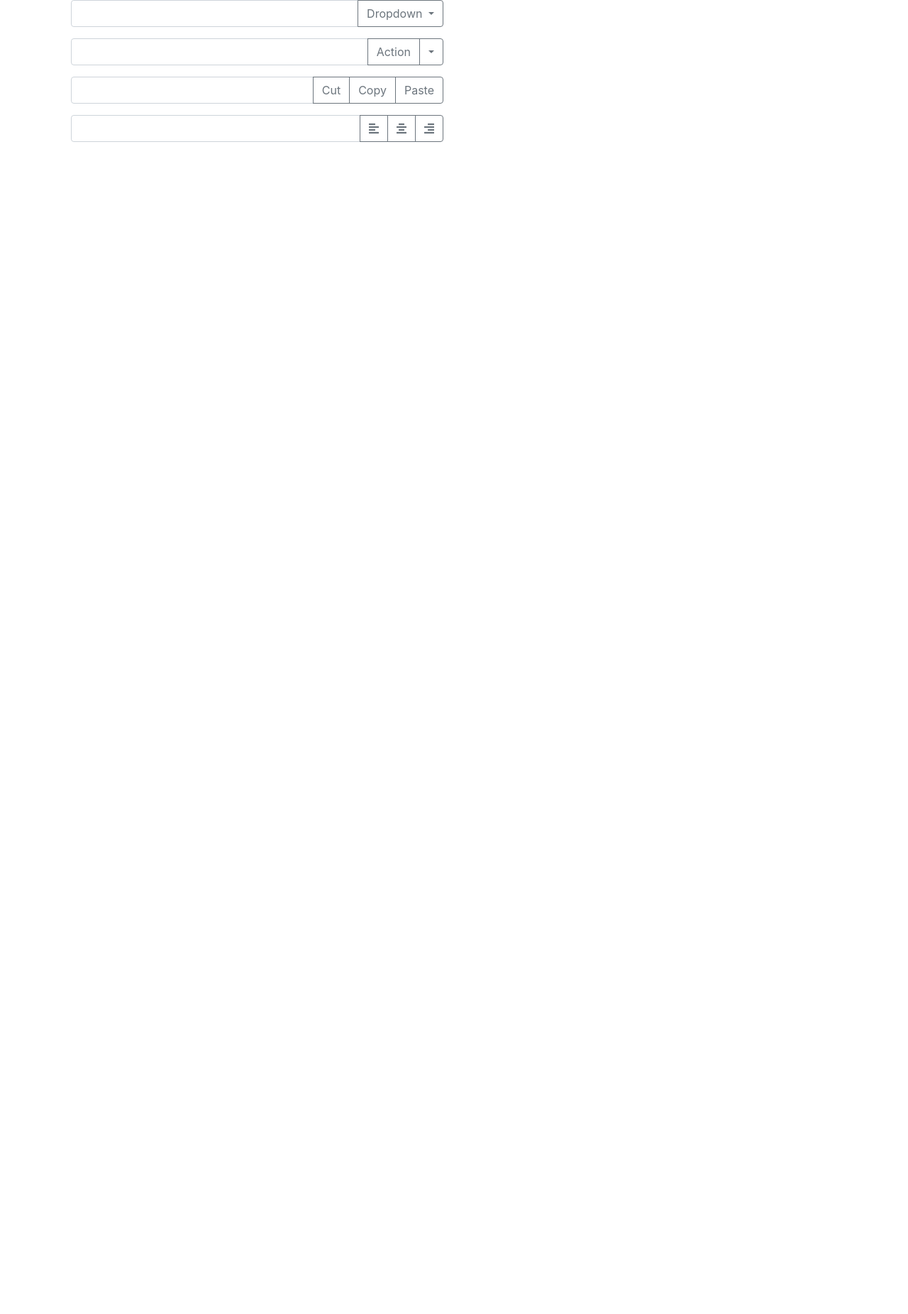
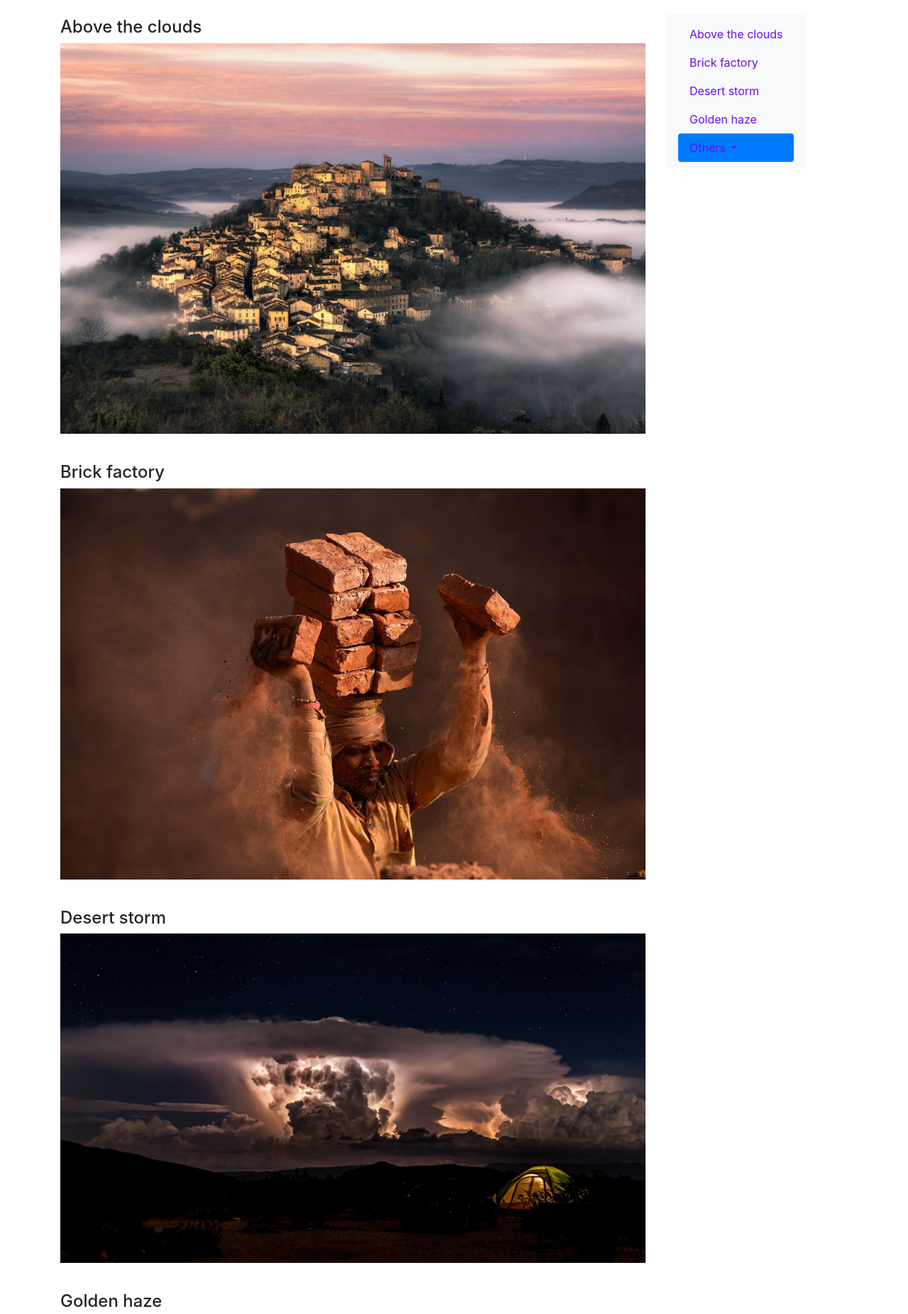
Before and after one commit to sameerkhnl/Bootstrap, a plain HTML site: page index.html in a window 1280 px wide. Shown: the top 1851 px of the page at 71% size. Before the commit the page ends 800 px from the top, so only its background shows below. Drawn offline with nearby package versions, Linux system fonts and the light colour scheme.

Commit message:
Using Scrollspy and navigation with images

```diff
--- a/css/customstyles.css
+++ b/css/customstyles.css
@@ -2,3 +2,27 @@
     padding: 3px;
     width: 100%;
 }
+
+.breadcrumb-item + .breadcrumb-item::before {
+    content: "|";
+}
+
+.breadcrumb {
+    background-color: #ffd800;
+}
+
+.breadcrumb-item.active {
+    color: #ff0000;
+}
+
+.customProgressBar{
+    background-color: #e0a800;
+}
+
+.divStyle{
+    padding-top: 40px;
+}
+
+.divStyle.firstDiv{
+    padding-top: 0;
+}
--- a/index.html
+++ b/index.html
@@ -10,88 +10,117 @@
     <link rel="stylesheet" href="css/customstyles.css">
     <link rel="stylesheet" href="https://use.fontawesome.com/releases/v5.0.11/css/all.css"
           integrity="sha384-p2jx59pefphTFIpeqCcISO9MdVfIm4pNnsL08A6v5vaQc4owkQqxMV8kg4Yvhaw/" crossorigin="anonymous">
+    <style type="text/css">
+        body {
+            position: relative;
+        }
+
+        #mainNavbar {
+            position: fixed;
+            top: 20px;
+        }
+    </style>
 </head>
-<body>
+<body data-spy="scroll">
+
+<div class="container mt-4">
+    <div class="row">
 
 
-<div class="container">
-    <div class="container">
-
-        <div class="row">
-            <div class="col-xs-3 col-lg-6">
-                <form>
-                    <div class="input-group mb-3">
-                        <input type="text" class="form-control">
-                        <div class="input-group-append">
-                            <button class="btn btn-outline-secondary dropdown-toggle" type="button"
-                                    data-toggle="dropdown">Dropdown
-                            </button>
-                            <div class="dropdown-menu">
-                                <a class="dropdown-item" href="#">Action1</a>
-                                <a class="dropdown-item" href="#">Action2</a>
-                                <a class="dropdown-item" href="#">Action3</a>
-                                <div class="dropdown-divider" role="separator">
-
-                                </div>
-                                <a class="dropdown-item" href="#">Action4</a>
-                            </div>
-
-                        </div>
-                    </div>
-
-                    <div class="input-group mb-3">
-                        <input type="text" class="form-control">
-                        <div class="input-group-append">
-                            <button class="btn btn-outline-secondary" type="button">Action</button>
-                            <button class="btn btn-outline-secondary dropdown-toggle" type="button"
-                                    data-toggle="dropdown"></button>
-                            <div class="dropdown-menu">
-                                <a class="dropdown-item" href="#">Action1</a>
-                                <a class="dropdown-item" href="#">Action2</a>
-                                <a class="dropdown-item" href="#">Action3</a>
-                                <div class="dropdown-divider" role="separator">
-
-                                </div>
-                                <a class="dropdown-item" href="#">Action4</a>
-                            </div>
-
-                        </div>
-                    </div>
-
-                    <div class="input-group mb-3">
-                        <input class="form-control" type="text">
-                        <div class="input-group-append">
-                            <button class="btn btn-outline-secondary" type="button">Cut</button>
-                            <button class="btn btn-outline-secondary" type="button">Copy</button>
-                            <button class="btn btn-outline-secondary" type="button">Paste</button>
-                        </div>
-                    </div>
-
-                    <div class="input-group mb-3">
-                        <input class="form-control" type="text">
-                        <div class="input-group-append">
-                            <button class="btn btn-outline-secondary"><i class="fas fa-align-left"></i>
-                            </button>
-                            <button class="btn btn-outline-secondary"><i class="fas fa-align-center"></i>
-                            </button>
-                            <button class="btn btn-outline-secondary"><i class="fas fa-align-right"></i>
-                            </button>
-                        </div>
-                    </div>
-                </form>
+        <div class="col-9">
+            <div class="divStyle firstDiv" id="divClouds">
+                <h4>Above the clouds</h4>
+                <img src="images/above-the-clouds.jpeg" class="img-fluid">
+            </div>
+            <div class="divStyle" id="divBrick">
+                <h4>Brick factory</h4>
+                <img src="images/brick-factory.jpeg" class="img-fluid">
+            </div>
+            <div class="divStyle" id="divDesert">
+                <h4>Desert storm</h4>
+                <img src="images/desert-storm.jpeg" class="img-fluid">
+            </div>
+            <div class="divStyle" id="divHaze">
+                <h4>Golden haze</h4>
+                <img src="images/golden-haze.jpeg" class="img-fluid">
+            </div>
+            <div class="divStyle" id="divIcelandic">
+                <h4>Icelandic sunrise</h4>
+                <img src="images/icelandic-sunrise.jpeg" class="img-fluid">
+            </div>
+            <div class="divStyle" id="divWave">
+                <h4>New wave</h4>
+                <img src="images/new-wave.jpeg" class="img-fluid">
+            </div>
+            <div class="divStyle" id="divSunset">
+                <h4>Sunset soccer</h4>
+                <img src="images/sunset-soccer.jpeg" class="img-fluid">
+            </div>
+            <div class="divStyle" id="divTea">
+                <h4>Tea house</h4>
+                <img src="images/tea-house.jpeg" class="img-fluid">
+            </div>
+            <div class="divStyle" id="divLonghorn">
+                <h4>Texas longhorn</h4>
+                <img src="images/texas-longhorn.jpeg" class="img-fluid">
             </div>
         </div>
-
-
+        <div class="col-3">
+            <nav id="mainNavbar" class="navbar navbar-light bg-light">
+                <ul class="nav nav-pills flex-column">
+                    <li class="nav-item">
+                        <a class="nav-link" href="#divClouds" style="color: #6610f2;">Above the clouds</a>
+                    </li>
+                    <li class="nav-item">
+                        <a class="nav-link" href="#divBrick" style="color: #6610f2;">Brick factory</a>
+                    </li>
+                    <li class="nav-item">
+                        <a class="nav-link" href="#divDesert" style="color: #6610f2;">Desert storm</a>
+                    </li>
+                    <li class="nav-item">
+                        <a class="nav-link" href="#divHaze" style="color: #6610f2;">Golden haze</a>
+                    </li>
+                    <li class="nav-item dropdown">
+                        <a class="nav-link dropdown-toggle" data-toggle="dropdown" href="#" role="button"
+                           style="color: #6610f2;">Others
+                        </a>
+                        <div class="dropdown-menu">
+                            <a class="dropdown-item" href="#divIcelandic">Icelandic sunrise</a>
+                            <a class="dropdown-item" href="#divWave">New wave</a>
+                            <a class="dropdown-item" href="#divSunset">Sunset soccer</a>
+                            <div class="dropdown-divider" role="separator"></div>
+                            <a class="dropdown-item" href="#divTea">Tea house</a>
+                            <a class="dropdown-item" href="#divLonghorn">Texas-longhorn</a>
+                        </div>
+                    </li>
+                </ul>
+            </nav>
+        </div>
     </div>
 </div>
-</div>
-</div>
+
 
 <script src="https://ajax.googleapis.com/ajax/libs/jquery/1.12.4/jquery.min.js"></script>
 <script src="https://unpkg.com/popper.js@1.14.3/dist/umd/popper.min.js"></script>
 <script src="js/bootstrap.min.js"></script>
 
+<script type="text/javascript">
+    $('#btnSubmit').click(function () {
+        $('#myAlert').show('fade');
+        window.setTimeout(function () {
+            $('#myAlert').hide('fade');
+        }, 2000);
+    });
+
+    $('#link-close').click(function () {
+        $('#myAlert').hide('fade');
+    });
+
+    $('body').scrollspy({
+        target: '#mainNavbar',
+        offset: 100
+    });
+</script>
 
 </body>
 </html>
```
